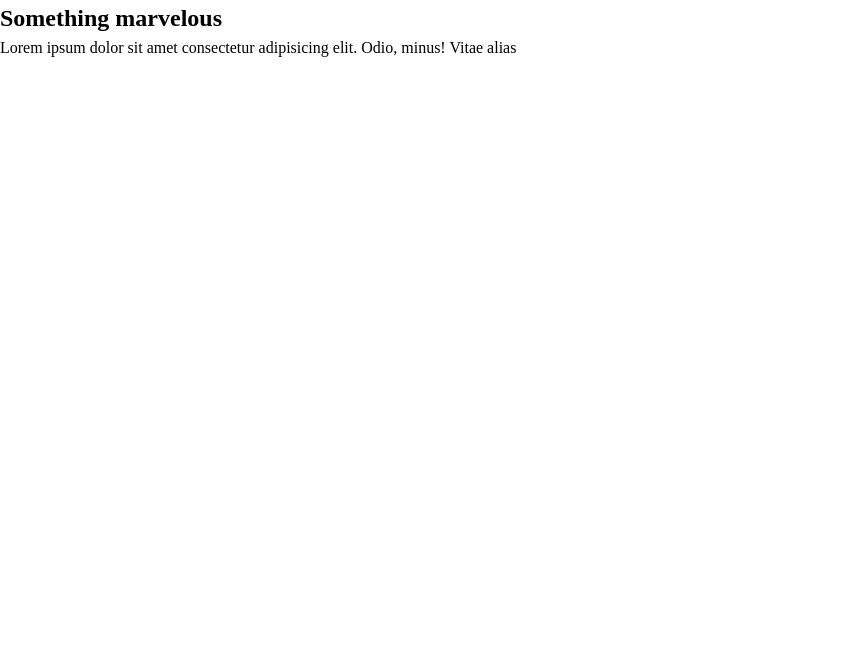
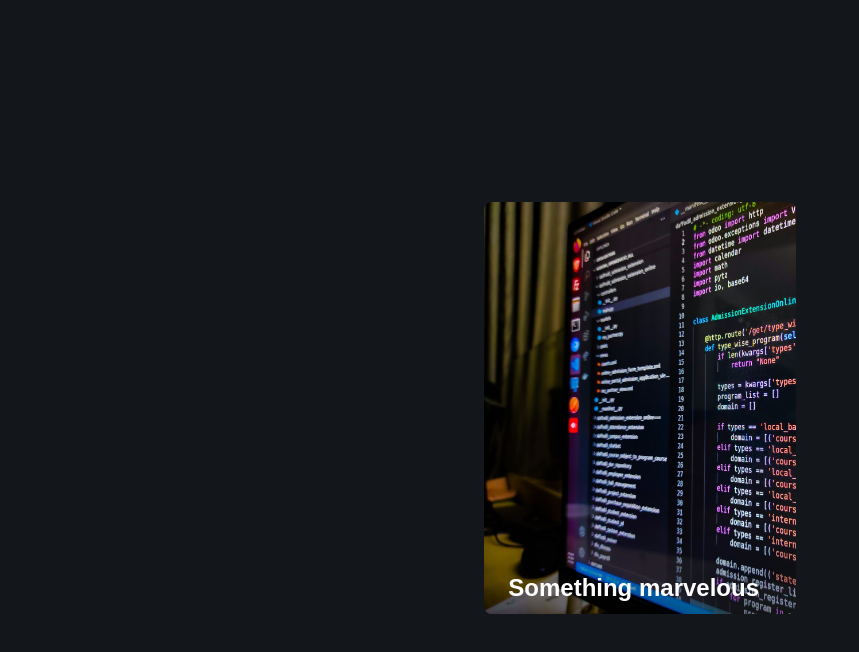
Before and after one commit to jason-clarke-dev/next.js-board, a Next.js app: page / in a window 1280 px wide. Shown: the top 652 px of the page, without its empty margins (0-859 px from the left). Built offline with nearby package versions, Linux system fonts and the light colour scheme.

Commit message:
Added styles and animations

```diff
--- a/pages/index.js
+++ b/pages/index.js
@@ -2,12 +2,16 @@ export default function Home() {
   return (
     <div className="wrapper">
       <div className="card">
-        <h2 className="card_title">Something marvelous</h2>
-        <p className="card_body">
-          Lorem ipsum dolor sit amet consectetur adipisicing elit. Odio, minus!
-          Vitae alias
-        </p>
-        <a href="#" className="button"></a>
+        <div className="card_content">
+          <h2 className="card_title">Something marvelous</h2>
+          <p className="card_body">
+            Lorem ipsum dolor sit amet consectetur adipisicing elit. Odio,
+            minus! Vitae alias
+          </p>
+          <a href="#" className="button">
+            See more
+          </a>
+        </div>
       </div>
     </div>
   );
--- a/styles/globals.css
+++ b/styles/globals.css
@@ -1,20 +1,107 @@
 :root {
   --clr-neutral-900: hsl(207, 19%, 9%);
   --clr-neutral-100: hsl(0, 0%, 100%);
-  --clr-accent-100: hsl(142, 90%, 61%);
+  --clr-accent-400: hsl(142, 90%, 61%);
 }
 
 *,
 *::before,
 *::after {
-  margin: 0;
-  padding: 0;
+  /* margin: 0;
+  padding: 0; */
   box-sizing: border-box;
 }
 
 body {
+  display: grid;
+  place-items: center;
   min-height: 100vh;
   scroll-behavior: smooth;
   text-rendering: optimizeSpeed;
   line-height: 1.5;
+  background: var(--clr-neutral-900);
+  font-family: sans-serif;
 }
+
+.card {
+  color: var(--clr-neutral-100);
+  background-image: url("/images/code_001.jpg");
+  background-size: cover;
+  padding: 10rem 0 0;
+  max-width: 35ch;
+  border-radius: 0.5rem;
+  overflow: hidden;
+  transition: transform 500ms ease;
+}
+
+.card:hover {
+  transform: scale(1.05);
+}
+
+.card_content {
+  --padding: 1.5rem;
+  padding: var(--padding);
+  background: linear-gradient(
+    hsl(0, 0%, 0%, 0),
+    hsl(20, 0%, 0%, 0.3) 20%,
+    hsl(0, 0%, 0%, 1)
+  );
+  transform: translateY(65%);
+  transition: transform 500ms ease;
+}
+
+.card:hover .card_content {
+  transform: translateY(0);
+  transition-delay: 500ms;
+}
+
+.card_content > *:not(.card_title) {
+  opacity: 0;
+  transition: opacity 500ms linear;
+}
+
+.card:hover .card_content > *:not(.card_title) {
+  opacity: 1;
+  transition-delay: 1000ms;
+}
+
+.card_title {
+  position: relative;
+  width: max-content;
+}
+
+.card_title::after {
+  content: "";
+  position: absolute;
+  height: 4px;
+  left: calc(var(--padding) * -1);
+  bottom: -2px;
+  width: calc(100% + var(--padding));
+  background: var(--clr-accent-400);
+  transform: scaleX(0);
+  transform-origin: left;
+  transition: transform 500ms ease;
+}
+
+.card:hover .card_title::after {
+  transform: scaleX(1);
+}
+
+.card_body {
+  color: rgba(255, 255, 255, 0.86);
+}
+
+.button {
+  cursor: pointer;
+  display: inline-block;
+  text-decoration: none;
+  color: var(--clr-neutral-900);
+  background: var(--clr-accent-400);
+  padding: 0.5em 1.25em;
+  border-radius: 0.25rem;
+}
+
+.button:hover,
+.button:focus {
+  background-color: var(--clr-neutral-100);
+}
```
